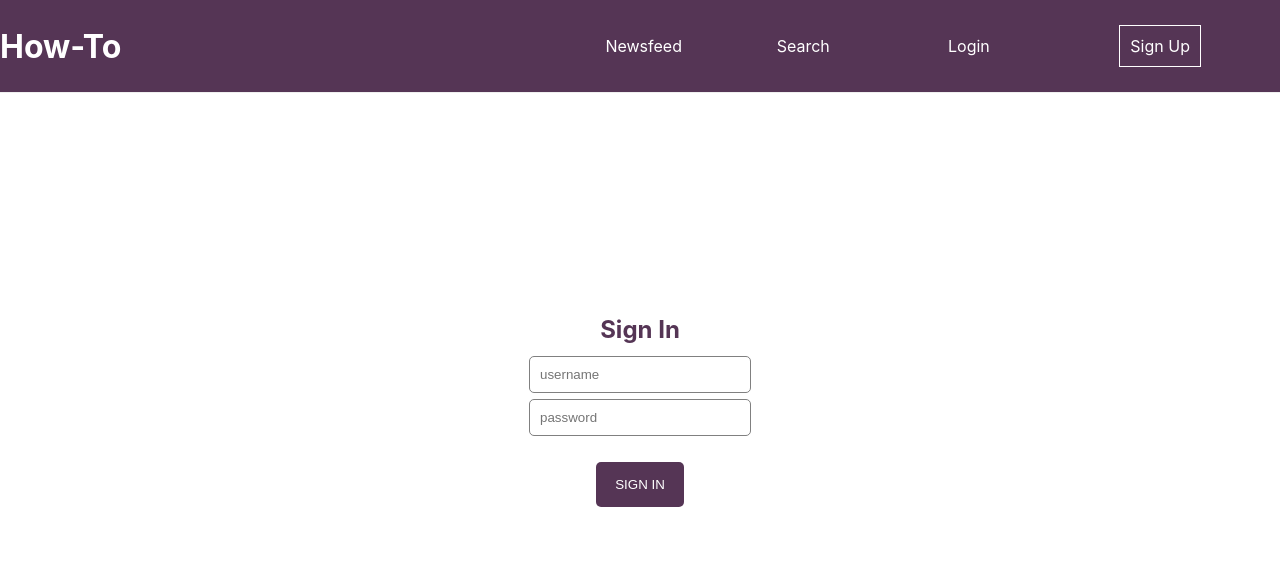
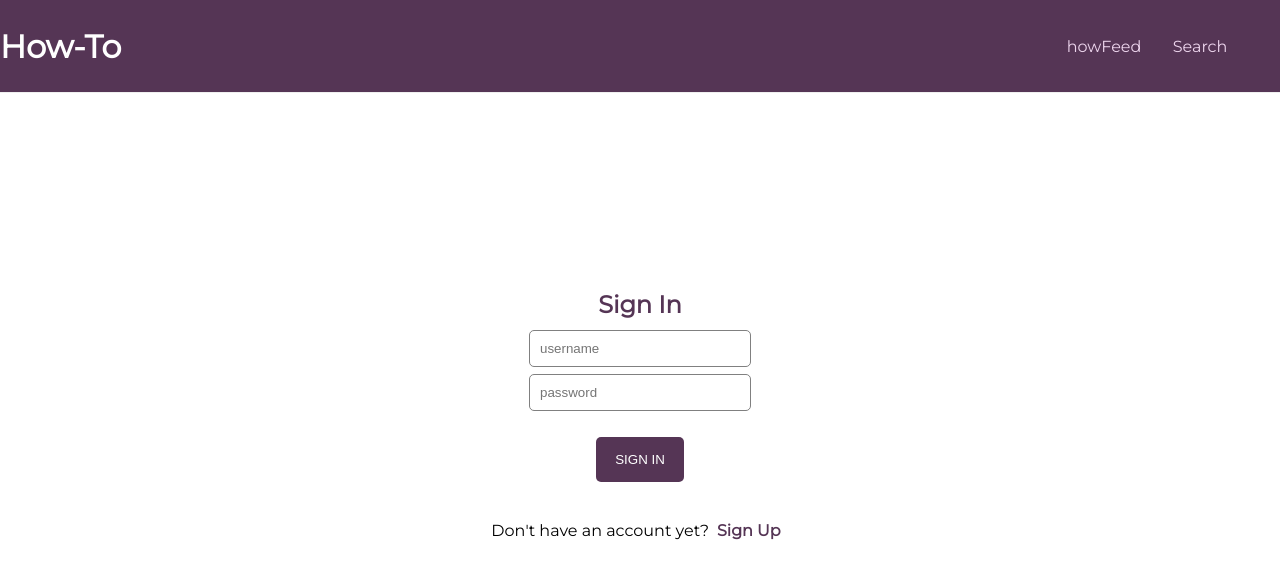
Before and after one commit to theolamide/howfinder, a React (Create React App) app in the folder howfinder/: page /#/login in a window 1280 px wide. Shown: the top 578 px of the page. Built offline with nearby package versions, Linux system fonts and the light colour scheme.

Commit message:
Sign up and sign in rearranged for redundancy

```diff
--- a/howfinder/public/index.html
+++ b/howfinder/public/index.html
@@ -1,14 +1,13 @@
 <!DOCTYPE html>
 <html lang="en">
+
 <head>
   <meta charset="utf-8" />
   <link rel="icon" href="%PUBLIC_URL%/favicon.ico" />
+  <link href="https://fonts.googleapis.com/css2?family=Montserrat&family=Quicksand&display=swap" rel="stylesheet">
   <meta name="viewport" content="width=device-width, initial-scale=1" />
   <meta name="theme-color" content="#000000" />
-    <meta
-      name="description"
-      content="Web site created using create-react-app"
-    />
+  <meta name="description" content="Web site created using create-react-app" />
   <link rel="apple-touch-icon" href="%PUBLIC_URL%/logo192.png" />
   <!--
       manifest.json provides metadata used when your web app is installed on a
@@ -26,6 +25,7 @@
     -->
   <title>React App</title>
 </head>
+
 <body>
   <noscript>You need to enable JavaScript to run this app.</noscript>
   <div id="root"></div>
@@ -40,4 +40,5 @@
       To create a production bundle, use `npm run build` or `yarn build`.
     -->
 </body>
+
 </html>
--- a/howfinder/src/App.css
+++ b/howfinder/src/App.css
@@ -13,3 +13,11 @@ body::-webkit-scrollbar-thumb
 {
     background-color: white;
 }
+body{
+    font-family: 'Montserrat', sans-serif;
+}
+
+textarea
+{
+    font-family: 'Quicksand', sans-serif;
+}
--- a/howfinder/src/App.js
+++ b/howfinder/src/App.js
@@ -5,7 +5,7 @@ import './App.css';
 import LogInForms from './Components/Login';
 import SignUp from "./Components/SignUp";
 import Dashboard from "./Components/Dashboard";
-import { AddHowTo } from "./Components/AddHowTo";
+// import { AddHowTo } from "./Components/AddHowTo";
 import PrivateRoute from "./Components/PrivateRoute";
 import Nav from "./Components/Nav";
 import { UpdateHowTo } from "./Components/UpdateHowTo";
@@ -21,7 +21,7 @@ function App() {
         <Nav />
 
         <Switch>
-          <PrivateRoute path='/add-how-to' component={AddHowTo} />
+          {/* <PrivateRoute path='/add-how-to' component={AddHowTo} /> */}
           <PrivateRoute path='/dashboard' component={Dashboard} />
           <PrivateRoute path='/update-howtos/:id' component={UpdateHowTo} />
           <Route path='/login' component={LogInForms} />
--- a/howfinder/src/Components/AddHowTo.js
+++ b/howfinder/src/Components/AddHowTo.js
@@ -6,7 +6,7 @@ import { LabelDiv } from './SignUp';
 
 const Howto = Styled.div`
     margin: 3rem 0;
-    width: 50%;
+    width: 25rem;
     height: 70vh;
     text-align: center;
     display: flex;
@@ -69,17 +69,11 @@ const ButtonStyle = Styled.button`
 export class AddHowTo extends React.Component {
     constructor(props) {
         super(props);
-        console.log(this.props.history)
         this.state = {
             addNewHowTo: {
                 name: '',
                 desc: '',
                 user_id: localStorage.getItem("user_id")
-            },
-
-            initial: {
-                name: '',
-                desc: ''
             }
         };
     }
@@ -100,10 +94,19 @@ export class AddHowTo extends React.Component {
             .post('howtos', this.state.addNewHowTo)
             .then(res => {
                 console.log(res)
-                console.log(this.props)
+                // console.log(this.props)
                 // this.props.history.push('/dashboard')
+                window.location.reload()
             })
     }
+
+    // submitForm = (e) => {
+    //     e.preventDefault();
+    //     this.setState({
+    //         name: '',
+    //         desc: ''
+    //     })
+    // }
 
     render() {
         return (
@@ -131,7 +134,7 @@ export class AddHowTo extends React.Component {
                     <LabelDiv>
                         <ButtonStyle type="submit" onClick={this.postNewHowTo}>
                             Publish
-                    </ButtonStyle>
+                        </ButtonStyle>
                     </LabelDiv>
                 </Form>
             </Howto >
--- a/howfinder/src/Components/Dashboard.js
+++ b/howfinder/src/Components/Dashboard.js
@@ -1,7 +1,7 @@
 import React, { useState, useEffect } from 'react';
 import Styled from 'styled-components';
 import { AddHowTo } from './AddHowTo';
-import { axiosWithoutAuth, axiosWithAuth } from './utils/axiosWithAuth';
+import { axiosWithoutAuth } from './utils/axiosWithAuth';
 import { HowToCard } from './HowToCard';
 
 
--- a/howfinder/src/Components/HowToCard.js
+++ b/howfinder/src/Components/HowToCard.js
@@ -25,15 +25,23 @@ const CardsContainer = Styled.div`
 
 `
 const IndividualCards = Styled.div`
-    background-color: #BF77BF;
-    border-radius: .8rem;
+    background-color: #EDD5ED;
+    border-radius: .25rem;
     width: 70%
     // height: 55vh;
-    margin: 1rem;
+    margin: 0.5rem;
     color: #070707;
-    cursor: pointer;
-    text-transform: capitalize;
-    opacity: .8;
+    // text-transform: capitalize;
+    padding: 0.5rem;
+
+            h2{
+                text-align: center;
+                margin-top: 0;
+            }
+
+            p{
+                margin:0 1rem;
+            }
 `
 
 const EditButton = Styled.button`
@@ -50,6 +58,7 @@ const EditButton = Styled.button`
     height: 40px;
     font-size: .8rem;
     font-weight: 400;
+    cursor: pointer;
 
         &:hover{
             background-color: #ADF1D2;
@@ -70,6 +79,7 @@ const DeleteButton = Styled.button`
     height: 40px;
     font-size: .8rem;
     font-weight: 400;
+    cursor: pointer;
 
         &:hover{
             background-color: red;
@@ -79,14 +89,13 @@ const DeleteButton = Styled.button`
 
 export const HowToCard = props => {
     var Username = localStorage.getItem('username')
-    // console.log("Post user ID:", Username)
 
 
     return (
         <CardsContainer>
             {props.howtos.map(item => (
                 <IndividualCards key={item.id} className='IndividualCards' >
-                    <h2> {item.name} </h2>
+                    <h2> {item.name} by {item.username}</h2>
                     <p> {item.desc} </p>
 
                     {/* Conditional Rendering of edit and delete buttons */}
--- a/howfinder/src/Components/Login.js
+++ b/howfinder/src/Components/Login.js
@@ -1,4 +1,5 @@
 import React, { useState, useEffect } from 'react';
+import { Link } from "react-router-dom";
 import { withFormik } from 'formik';
 import { Div1, SignUpDiv, LabelDiv, FieldInfo, GetStarted, FormikForm } from './SignUp';
 import * as Yup from 'yup';
@@ -21,6 +22,18 @@ const LogInto = Styled.button`
         &:hover{
             background-color: #B289B2;
             box-shadow: 10px 5px 5px #553555;
+        }
+`
+
+const NavLink = Styled(Link)`
+    padding: 0.5rem;
+    width: 5rem;
+    color: #553555;
+    text-decoration: none;
+    text-align: center;
+    cursor: pointer;
+        &:hover{
+        color: #ED53ED;
         }
 `
 
@@ -68,6 +81,11 @@ const LogIn = ({ values, errors, touched, status }, props) => {
                     </LabelDiv>
                 </SignUpDiv>
             </FormikForm>
+            <p>Don't have an account yet?
+                <NavLink to="/signup">
+                    <strong>Sign Up</strong>
+                </NavLink>
+            </p>
         </Div1>
     )
 
@@ -97,7 +115,7 @@ const LogInForms = withFormik({
                 localStorage.setItem("token", res.data.token);
                 localStorage.setItem("user_id", res.data.user_id);
                 localStorage.setItem("username", res.data.username)
-                props.history.push('/add-how-to')
+                props.history.push('/dashboard')
             })
             .catch(err => console.log(err.response));
     }
--- a/howfinder/src/Components/Nav.js
+++ b/howfinder/src/Components/Nav.js
@@ -1,5 +1,5 @@
 import React from 'react';
-import { Link } from "react-router-dom";
+import { Link, withRouter } from "react-router-dom";
 import styled from 'styled-components';
 
 
@@ -18,43 +18,62 @@ const H1Style = styled.h1`
 
 
 const NavLink = styled(Link)`
-    margin: 1%;
-    width: 150px;
+    padding: 0.5rem;
+    width: 5rem;
     text-decoration: none;
-    color: white;
-
-    &:hover{
-        color: #ADF1D2;
-    }
-`
-
-const BoxSpan = styled.span`
-    border: 1px solid white;
-    padding: 10px;
-
-    &:hover{
-        border: 1px solid #ADF1D2;
-    }
+    color: #EDD5ED;
+    text-align: center;
+    cursor: pointer;
+        &:hover{
+        background-color: #553555;
+        color: white;
+        }
 `
 const NavDiv = styled.div`
     display: flex;
     width: 100%;
     justify-content: flex-end;
+    margin: 0 2rem;
+
+        button{
+            padding: 0.5rem;
+            width: 5rem;
+            background: #EDD5ED;
+            border: 1px solid #EDD5ED;
+            border-radius: 0.25rem;
+            text-decoration: none;
+            color: black;
+            cursor: pointer;
+                &:hover{
+                background-color: #553555;
+                color: white;
+                box-shadow: 0.75px 0.75px 0.75px #EDD5ED;
+                }
+        }
 `
 
-const Nav = () => {
+const Nav = (props) => {
+
+    const Logout = () => {
+        localStorage.clear()
+        props.history.push("/login")
+    }
+
     return (
         <NavBox>
             <H1Style>How-To</H1Style>
 
             <NavDiv>
-                <NavLink to="/dashboard">Newsfeed</NavLink>
+                <NavLink to="/dashboard">howFeed</NavLink>
                 <NavLink to="/searchform">Search</NavLink>
-                <NavLink to="/login">Login</NavLink>
-                <NavLink to="/signUp"><BoxSpan>Sign Up</BoxSpan></NavLink>
+                {/* Conditional Rendering of Login and Logout buttons */}
+                {localStorage.getItem('token') ?
+                    (<button onClick={Logout} > Logout </button>) :
+                    null
+                }
             </NavDiv>
         </NavBox>
     )
 }
 
-export default Nav;
+export default withRouter(Nav);
--- a/howfinder/src/Components/SignUp.js
+++ b/howfinder/src/Components/SignUp.js
@@ -1,4 +1,5 @@
 import React, { useState, useEffect } from "react"
+import { Link } from "react-router-dom";
 import { withFormik, Form, Field } from "formik";
 import * as Yup from "yup";
 import axios from "axios";
@@ -91,6 +92,17 @@ const DivContainer = styled.div`
     align-items: center;
     // border: 1px solid black;
 `
+const NavLink = styled(Link)`
+    padding: 0.5rem;
+    width: 5rem;
+    color: #553555;
+    text-decoration: none;
+    text-align: center;
+    cursor: pointer;
+        &:hover{
+        color: #ED53ED;
+        }
+`
 
 
 const SignUp = ({ values, touched, errors, status }) => {
@@ -136,11 +148,17 @@ const SignUp = ({ values, touched, errors, status }) => {
                     </LabelDiv>
 
                     <LabelDiv>
-                        <SignUpButton type="submit">Submit</SignUpButton>
+                        <SignUpButton type="submit">Sign Up</SignUpButton>
                     </LabelDiv>
 
                 </SignUpDiv>
             </FormikForm>
+
+            <p>Already have an account?
+                <NavLink to="/login">
+                    <strong>Sign In</strong>
+                </NavLink>
+            </p>
         </Div1>
     )
 }
```
Lines whose indentation alone changed are shown as unchanged.
